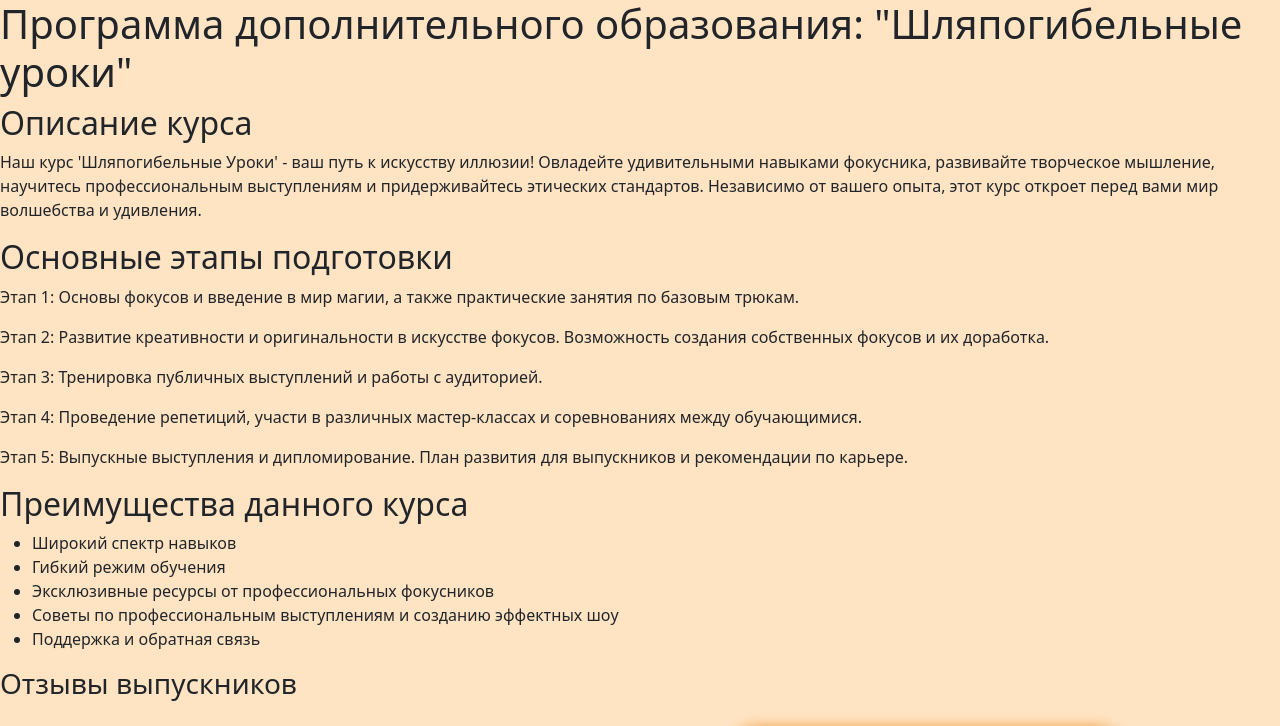
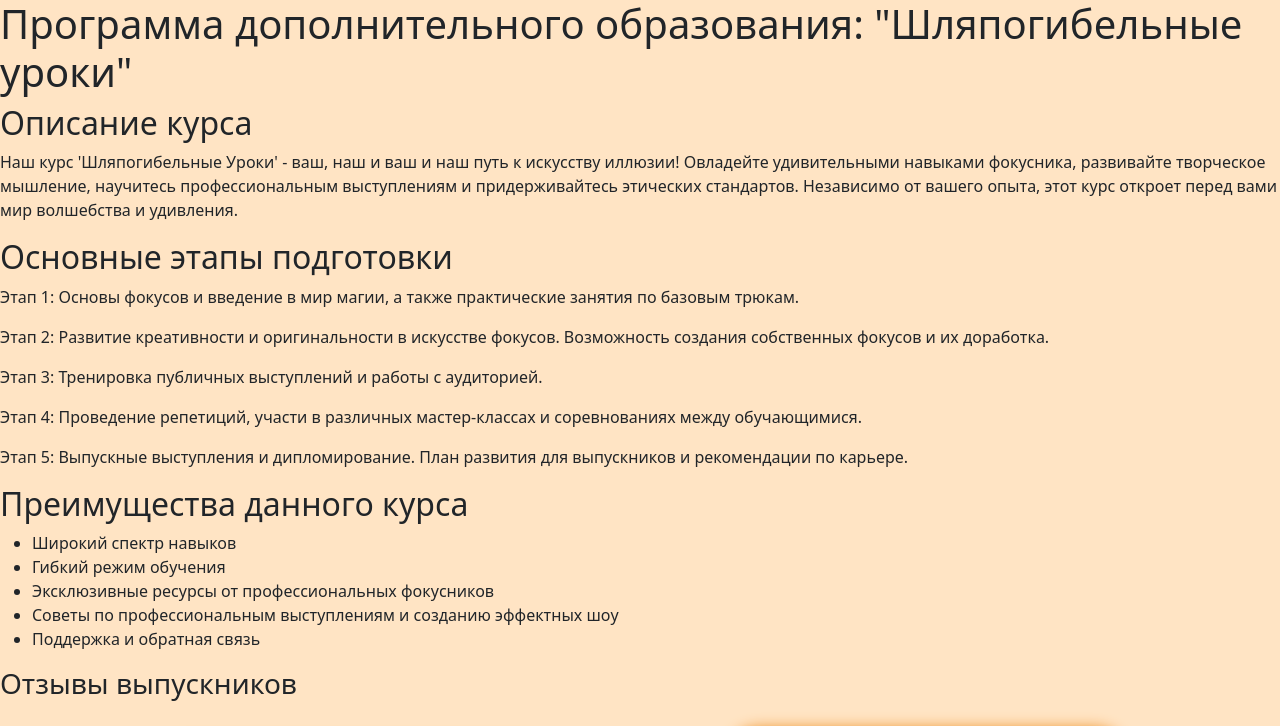
Before and after one commit to Dulotryas/Courses-for-magicians, a plain HTML site: page index.html in a window 1280 px wide. Shown: the top 726 px of the page. Drawn offline with nearby package versions, Linux system fonts and the light colour scheme.

Commit message:
Update index.html

```diff
--- a/index.html
+++ b/index.html
@@ -22,7 +22,7 @@
     <h1>Программа дополнительного образования: "Шляпогибельные уроки"</h1>
     <section>
         <h2>Описание курса</h2>
-        <p>Наш курс 'Шляпогибельные Уроки' - ваш путь к искусству иллюзии!
+        <p>Наш курс 'Шляпогибельные Уроки' - ваш, наш и ваш и наш путь к искусству иллюзии!
             Овладейте удивительными навыками фокусника, развивайте творческое мышление, научитесь профессиональным
             выступлениям и
             придерживайтесь этических стандартов. Независимо от вашего опыта, этот курс откроет перед вами мир
```
